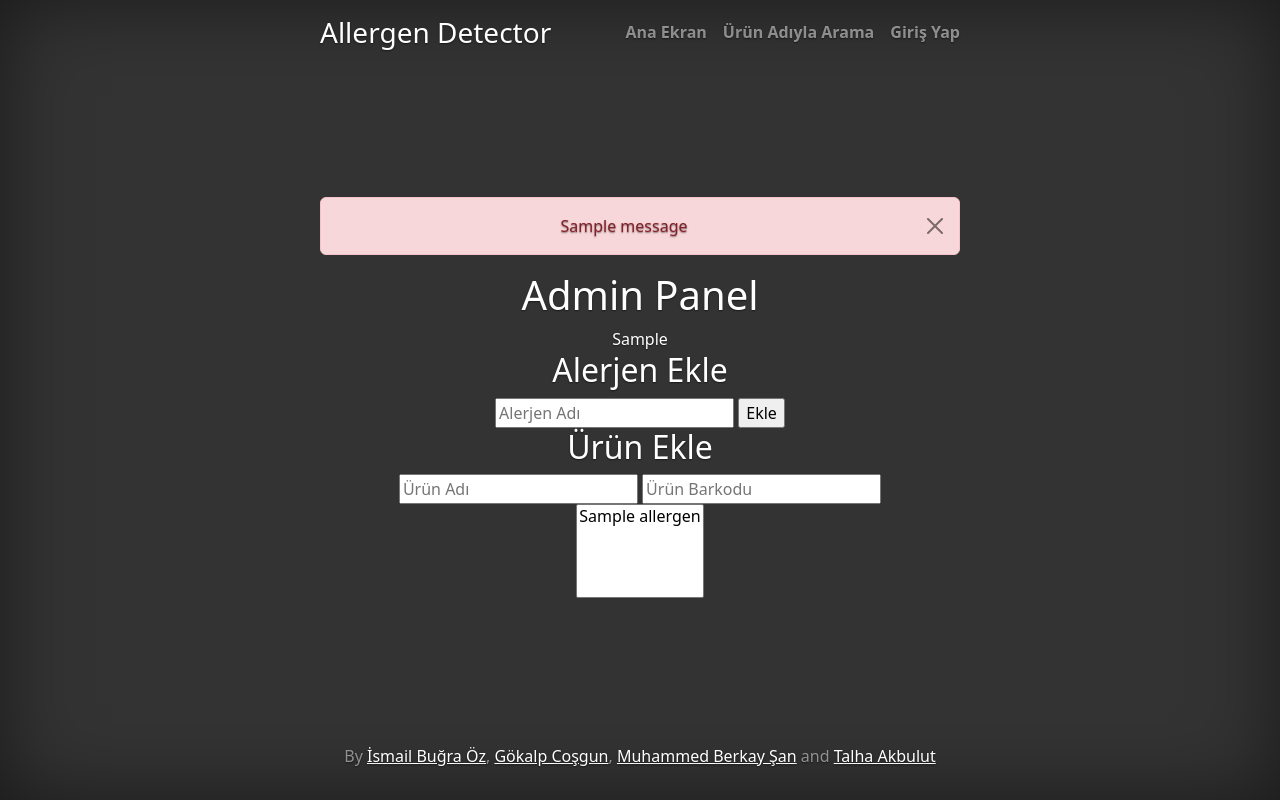
After one commit to gklpcsgn/AllergenDetector, a Flask app: template Site/templates/admin.html in a window 1280 px wide. The commit adds this page. Run offline with Flask 2, Linux system fonts and the light colour scheme; the template is opened without the code that fills it: most values are stand-ins (such as "Sample title", 1, 10 or a date in 2020); one stand-in notice (Sample message) is shown; some libraries are stand-ins or nearby versions.

Commit message:
admin panel hazırlıkları yapıldı

```diff
--- a/Site/app.py
+++ b/Site/app.py
@@ -10,6 +10,13 @@ app.secret_key = b'_5#y2L"F4Q8z\n\xec]/'
 client = None
 
 isDebug = False
+
+try:
+    f = open("debugEnabled", "r")
+    isDebug = True
+    f.close()
+except:
+    isDebug = False
 
 class User:
     def __init__(self,userid , personname,personsurname,username,telephoneno=None,height=None,weight=None):
@@ -31,14 +38,17 @@ class User:
 @app.route("/", methods=['GET', 'POST'])
 def home():
     global client
-    if client is None:
-        try:
-            client = socket.socket(socket.AF_INET, socket.SOCK_STREAM)
-            client.connect((socket.gethostname(), 1214))
-            print('Connected to server.')
-        except Exception as e:
-            print("Cannot connect to server.")
-            flash('Connection Error.', category='error')
+    if not isDebug:
+        if client is None:
+            try:
+                client = socket.socket(socket.AF_INET, socket.SOCK_STREAM)
+                client.connect((socket.gethostname(), 1214))
+                print('Connected to server.')
+            except Exception as e:
+                print("Cannot connect to server.")
+                flash('Connection Error.', category='error')
+    else:
+        flash('Debug mode enabled.')
     return render_template('index.html')
 
 @app.route("/search", methods=['POST'])
@@ -122,50 +132,58 @@ def searchbyname():
 def signin():
     global client
     if request.method == 'POST':
-        session.pop('username', None)
-        if client is None:
-            flash('Connection Error.', category='error')
-            print("Cannot connect to server.")
-            return render_template("index.html")
-        # send username and password to server
-        # if server returns true, redirect to profile page
-        # else, show error message
-        username = request.form['username']
-        password = request.form['password']
-        if username == "admin" and password == "admin":
-            return render_template('admin.html')
+        if not isDebug:
 
-        # create a json object to send to server
-        data = {}
-        data['username'] = username
-        data['password'] = str(password)
-        # send this as string to server
-        message = "u"
-        message += json.dumps(data)
-        message = message.encode('utf-8')
-        client.send(message)
+            session.pop('username', None)
+            if client is None:
+                flash('Connection Error.', category='error')
+                print("Cannot connect to server.")
+                return render_template("index.html")
+            # send username and password to server
+            # if server returns true, redirect to profile page
+            # else, show error message
+            username = request.form['username']
+            password = request.form['password']
+            if username == "admin" and password == "admin":
+                return render_template('admin.html')
 
-        # TODO : add ERROR handling
-        from_server = client.recv(4096)
-        from_server = from_server.decode('utf-8')
-        print("From server : ",from_server)
+            # create a json object to send to server
+            data = {}
+            data['username'] = username
+            data['password'] = str(password)
+            # send this as string to server
+            message = "u"
+            message += json.dumps(data)
+            message = message.encode('utf-8')
+            client.send(message)
+
+            # TODO : add ERROR handling
+            from_server = client.recv(4096)
+            from_server = from_server.decode('utf-8')
+            print("From server : ",from_server)
 
 
 
 
 
-        if from_server == "ERROR":
-            flash('Kullanıcı adı veya şifre hatalı.', category='error')
-            return render_template("signin.html")
+            if from_server == "ERROR":
+                flash('Kullanıcı adı veya şifre hatalı.', category='error')
+                return render_template("signin.html")
 
-        user_data = pd.read_json(from_server)
-        #  (self,userid , personname,personsurname,username,telephoneno=None,height=None,weight=None)
-        user = User(user_data['userid'][0], user_data['personname'][0], user_data['personsurname'][0], user_data['e_mail'][0], user_data['telephoneno'][0], user_data['height'][0], user_data['weight'][0])
+            user_data = pd.read_json(from_server)
+            #  (self,userid , personname,personsurname,username,telephoneno=None,height=None,weight=None)
+            user = User(user_data['userid'][0], user_data['personname'][0], user_data['personsurname'][0], user_data['e_mail'][0], user_data['telephoneno'][0], user_data['height'][0], user_data['weight'][0])
 
-        session["user_id"] = str(user.userid)
-        session["user_name"] = user.username
+            session["user_id"] = str(user.userid)
+            session["user_name"] = user.username
 
-        return render_template('test.html', test=user)
+            return render_template('test.html', test=user)
+        else:
+            user_data = pd.read_json('[{"userid":31,"personname":"İsmail","personsurname":"Öz","username":"ioz","telephoneno":null,"height":null,"weight":null}]')
+            user = User(user_data['userid'][0], user_data['personname'][0], user_data['personsurname'][0], user_data['username'][0], user_data['telephoneno'][0], user_data['height'][0], user_data['weight'][0])
+            session["user_id"] = str(user.userid)
+            session["user_name"] = user.username
+            return render_template('test.html', test=user)
 
 
     return render_template('signin.html')
@@ -209,5 +227,15 @@ def item(barcodeno):
         allergens = json.loads(allergens)
         return render_template('result.html', barcodeno=data['barcodeno'][0], foodname=data['foodname'][0], brand=data['brand'][0], weightvolume=data['weightvolume'][0], ingredients=data['ingredients'][0], fat=data['fat'][0], protein=data['protein'][0], carbs=data['carbs'][0], calorie=data['calorie'][0], allergens=allergens)
 
+@app.route("/admin")
+def admin():
+    # TODO : check if user is admin
+    allAllergens = '[{"allergenid":1,"allergenname":"gluten"},{"allergenid":2,"allergenname":"findik"}]'
+    allAllergens = pd.read_json(allAllergens)
+    # allAllergens = getAllAllergens()
+    # TODO : get all allergens from server
+    return render_template('admin.html',allAllergens=allAllergens)
+
+
 if __name__ == "__main__":
     app.run(debug=True,port=8080)
--- /dev/null
+++ b/Site/templates/admin.html
@@ -0,0 +1,22 @@
+{% extends "base.html" %} {% block title %} Allergen Detector {% endblock %}  {% block content %}
+<h1>Admin Panel</h1>
+
+{{ allAllergens }}
+
+<h2>Alerjen Ekle</h2>
+<form action="/admin/addallergen" method="POST">
+    <input type="text" name="allergenname" placeholder="Alerjen Adı">
+    <input type="submit" value="Ekle">
+</form>
+<h2>Ürün Ekle</h2>
+<form action="/admin/addproduct" method="POST">
+    <input type="text" name="productname" placeholder="Ürün Adı">
+    <input type="text" name="productbarcode" placeholder="Ürün Barkodu">
+    <select multiple name="allergenid">
+        {% for allergen in allAllergens['allergenid'] %}
+            <option value="{{ allAllergens[allAllergens[allergenid] == allergen]["allergenid"] }}">{{ allAllergens[allAllergens[allergenid] == allergen]["allergenname"] }}</option>
+        {% endfor %}
+    </select>
+
+</form>
+{% endblock %}
--- a/Site/templates/base.html
+++ b/Site/templates/base.html
@@ -20,7 +20,7 @@
     <div class="cover-container d-flex h-100 p-3 mx-auto flex-column">
       <header class="masthead mb-auto">
         <div class="inner">
-          <h3 class="masthead-brand">Allergen Detector</h3>
+          <h3 class="masthead-brand" onclick="location.href='/';" style="cursor: pointer;">Allergen Detector</h3>
           <nav class="nav nav-masthead justify-content-center">
             <a class="nav-link {% if request.path == '/' %}active{% endif %}" href="/">Ana Ekran</a>
             <a class="nav-link {% if request.path == '/name_search' %}active{% endif %}" href="/name_search">Ürün Adıyla Arama</a>
```
Also changed, not shown: Site/templates/signin.html (+24 -0 lines), 1 other file.
